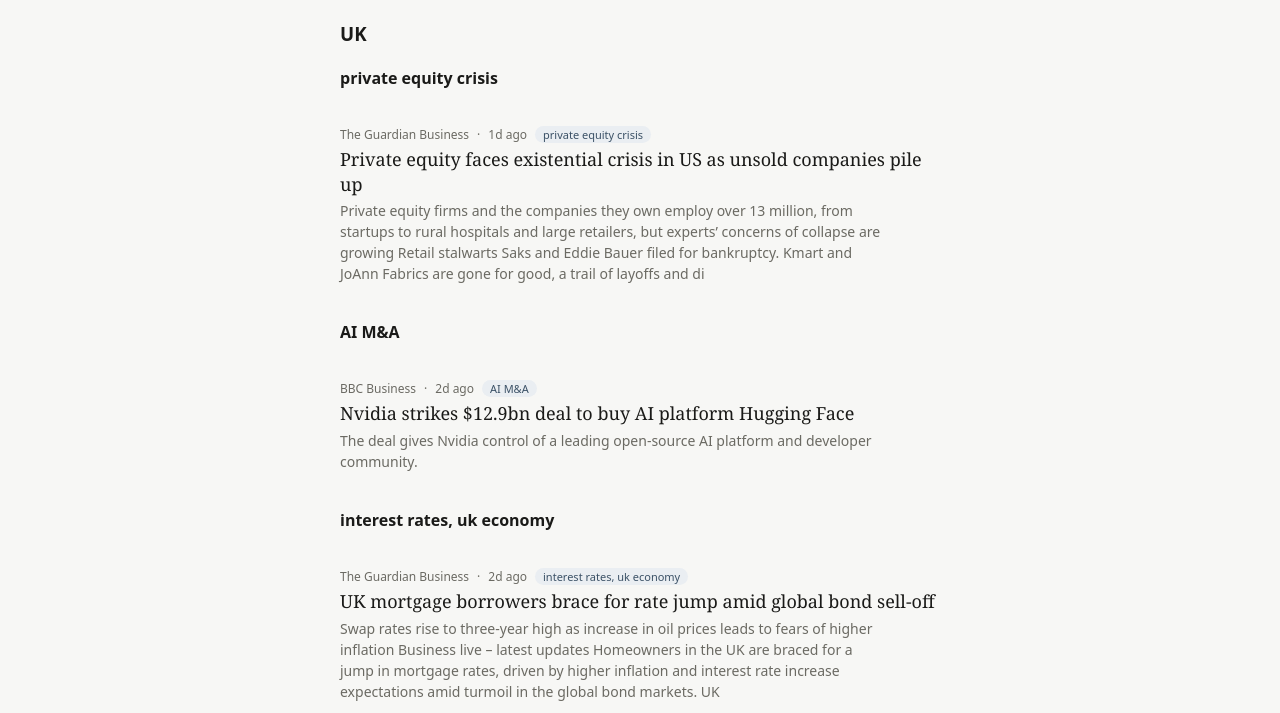
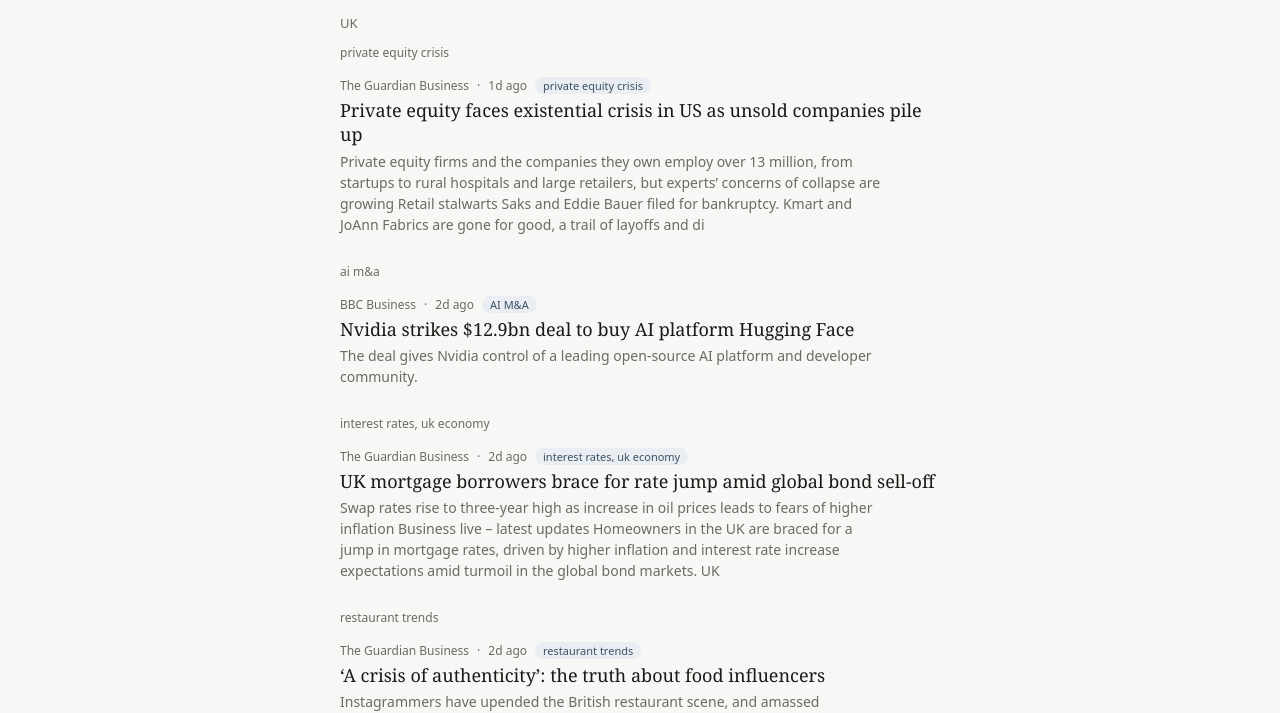
Before and after one commit to timcook1c/commute-news, a website: page index.html in a window 1280 px wide. Shown: the part 102-815 px from the top of the page. Drawn offline with Linux system fonts and the light colour scheme.

Commit message:
Update styles.css

```diff
--- a/styles.css
+++ b/styles.css
@@ -7,6 +7,8 @@
   --business-bg: #E7F2EE;
   --personal: #3B5166;
   --personal-bg: #EAEEF2;
+  --sport: #99551A;
+  --sport-bg: #F5EBDF;
   --max-width: 640px;
 }
 
@@ -111,6 +113,33 @@ h1 {
 
 .tag.business { background: var(--business-bg); color: var(--business); }
 .tag.personal { background: var(--personal-bg); color: var(--personal); }
+.tag.sport { background: var(--sport-bg); color: var(--sport); }
+
+.region-group + .region-group {
+  margin-top: 8px;
+}
+
+.region-heading {
+  font-size: 13px;
+  font-weight: 500;
+  color: var(--muted);
+  margin: 20px 0 4px;
+  padding-top: 8px;
+  border-top: 1px solid var(--hairline);
+}
+
+.region-group:first-child .region-heading {
+  border-top: none;
+  margin-top: 4px;
+}
+
+.topic-heading {
+  font-size: 12px;
+  font-weight: 400;
+  color: var(--muted);
+  margin: 12px 0 0;
+  text-transform: lowercase;
+}
 
 .item h2 {
   font-family: Georgia, "Iowan Old Style", "Times New Roman", serif;
@@ -148,5 +177,7 @@ h1 {
     --business-bg: #16302A;
     --personal: #9CB4C9;
     --personal-bg: #1E262E;
+    --sport: #E0AD75;
+    --sport-bg: #2E2216;
   }
 }
```
